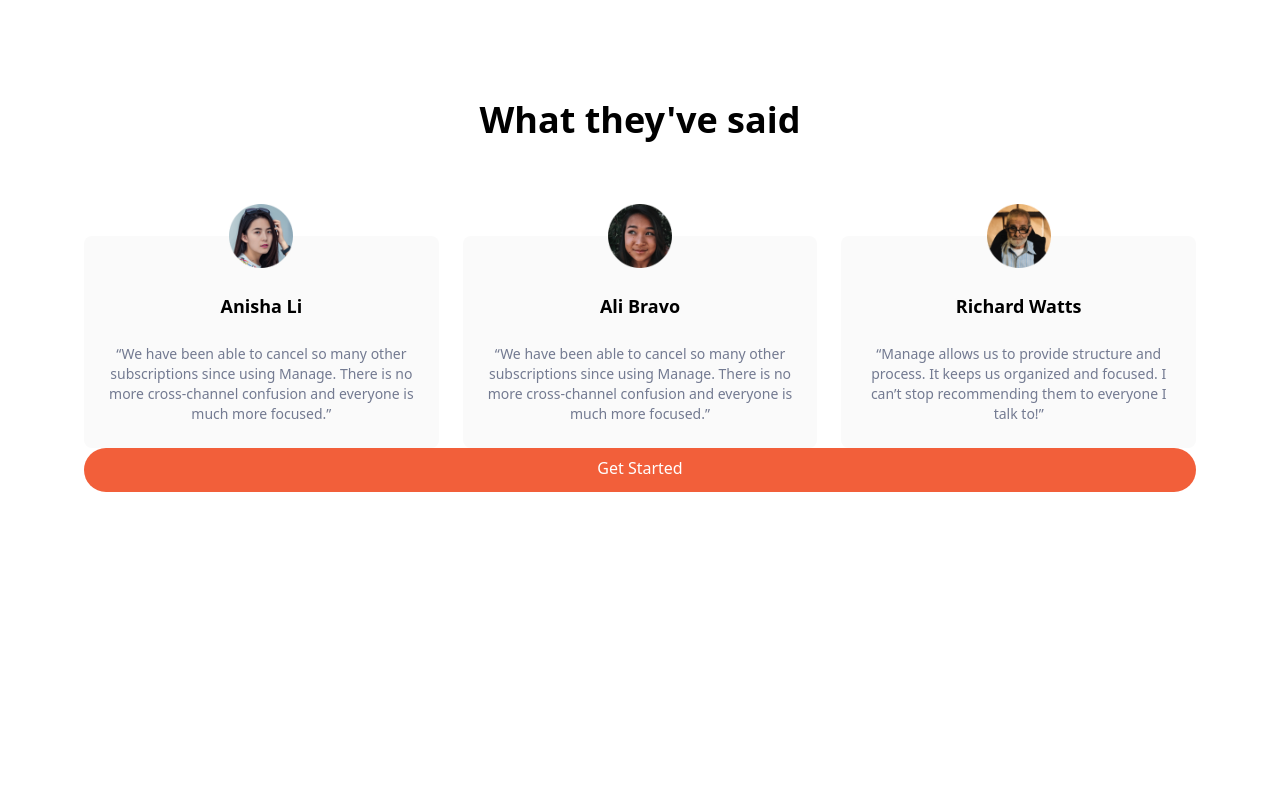
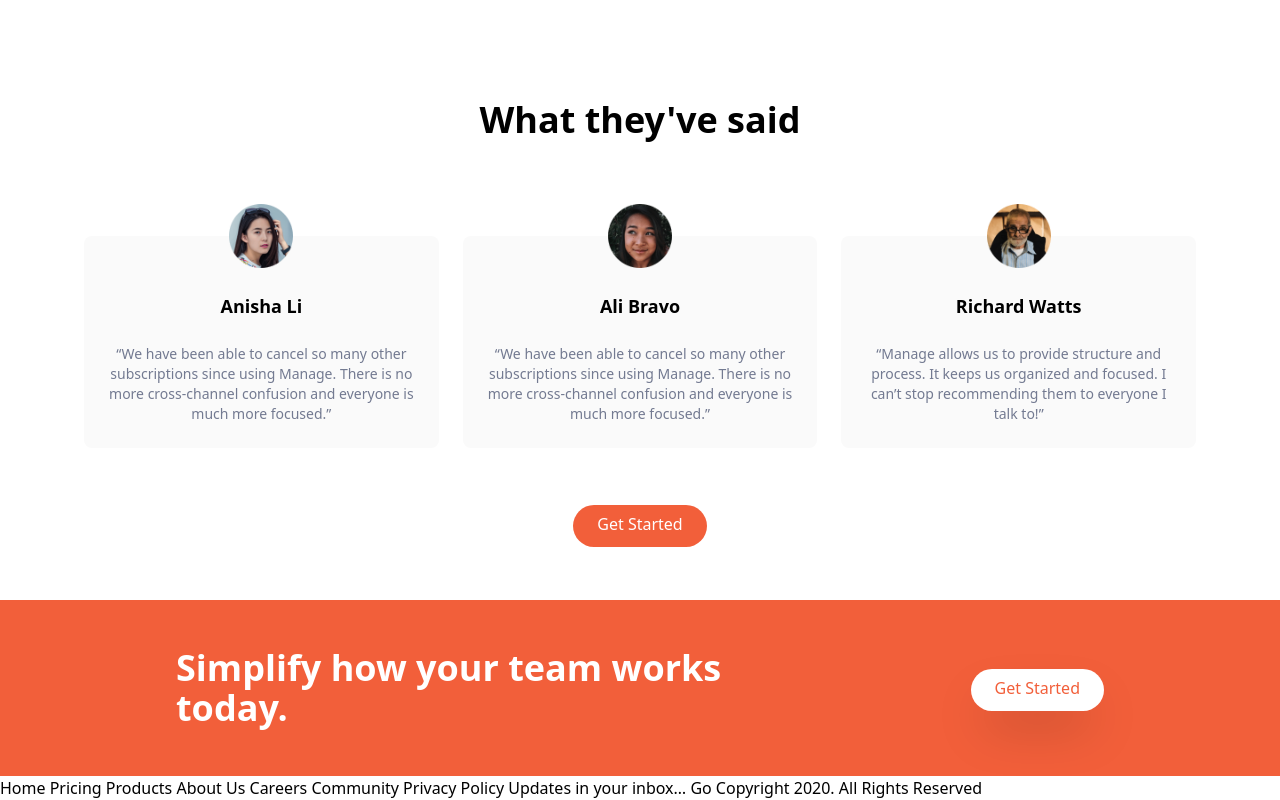
Before and after one commit to SazedWorldbringer/manage-landing-page, a website: page index.html in a window 1280 px wide. Shown: the part 1208-2008 px from the top of the page. Before the commit the page ends 1700 px from the top, so only its background shows below. Drawn offline with Linux system fonts and the light colour scheme.

Commit message:
feat: add call to action section

```diff
--- a/index.html
+++ b/index.html
@@ -207,13 +207,52 @@
       </div>
 
       <!-- Button -->
-      <a
-        href="#"
-        class="hidden p-3 px-6 pt-2 text-white bg-brightRed rounded-full baseline hover:bg-brightRedLight md:block"
-      >
-        Get Started
-      </a>
+      <div class="my-16">
+        <a
+          href="#"
+          class="p-3 px-6 pt-2 text-white bg-brightRed rounded-full baseline hover:bg-brightRedLight"
+        >
+          Get Started
+        </a>
+      </div>
     </div>
   </section>
+
+  <!-- Call to action section-->
+  <section id="cta" class="bg-brightRed">
+    <!-- Flex Container -->
+    <div
+      class="container flex flex-col items-center justify-between px-6 py-24 mx-auto space-y-12 md:py-12 md:flex-row md:space-y-0"
+    >
+      <!-- Heading -->
+      <h2
+        class="text-5xl font-bold leading-tight text-center text-white md:text-4xl md:max-w-xl md:text-left"
+      >
+        Simplify how your team works today.
+      </h2>
+
+      <!-- Button -->
+      <div>
+        <a
+          href="#"
+          class="p-3 px-6 pt-2 text-brightRed bg-white rounded-full shadow-2xl baseline hover:bg-gray-900"
+        >
+          Get Started
+        </a>
+      </div>
+    </div>
+  </section>
+  Home
+  Pricing
+  Products
+  About Us
+  Careers
+  Community
+  Privacy Policy
+
+  Updates in your inbox…
+  Go
+
+  Copyright 2020. All Rights Reserved
 </body>
 </html>
```
Also changed, not shown: css/main.css.
